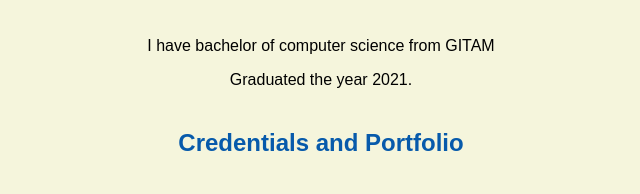
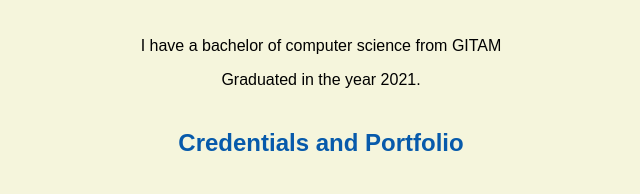
Before and after one commit to vidyasagar-799/vidyasagar-799.github.io, a plain HTML site: page index.html in a window 1280 px wide. Shown: the part 566-760 px from the top of the page, 319-959 px from the left. Drawn offline with Linux system fonts and the light colour scheme.

Commit message:
Update index.html

```diff
--- a/index.html
+++ b/index.html
@@ -18,8 +18,8 @@
     <img  src="images/banner.jpg" width="75%" alt="banner">
 <h1>Vidya Sagar's Portal</h1>
 <h2>About me</h2>
-<p>I have bachelor of computer science from GITAM</p>
-<p>Graduated the year 2021.</p>
+<p>I have a bachelor of computer science from GITAM</p>
+<p>Graduated in the year 2021.</p>
 <h2>Credentials and Portfolio</h2>
 
 <p><a href="resume.html">My Resume</a> |<a  href="https://github.com/vidyasagar-799"> My GitHub</a></p>
```
